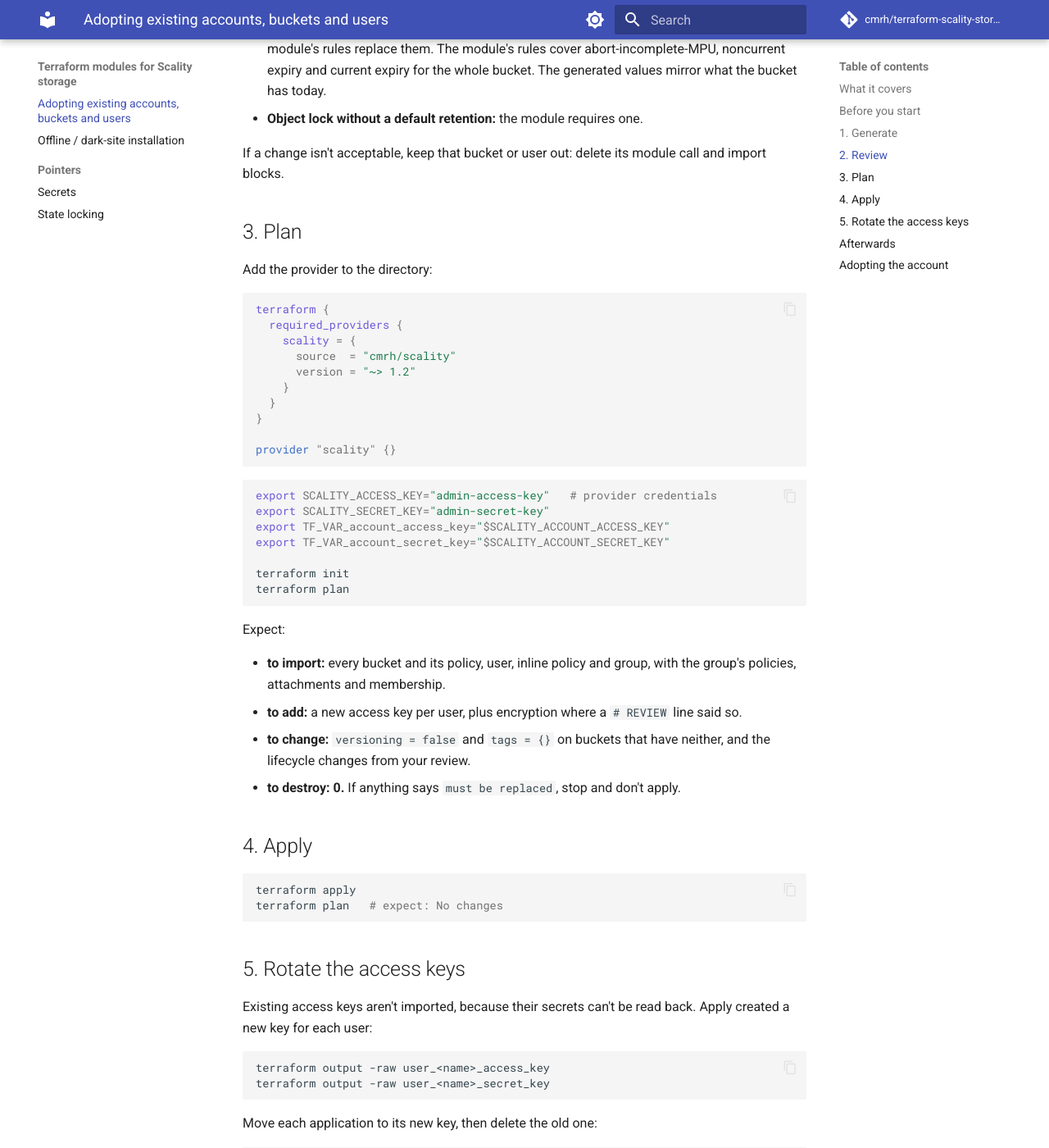
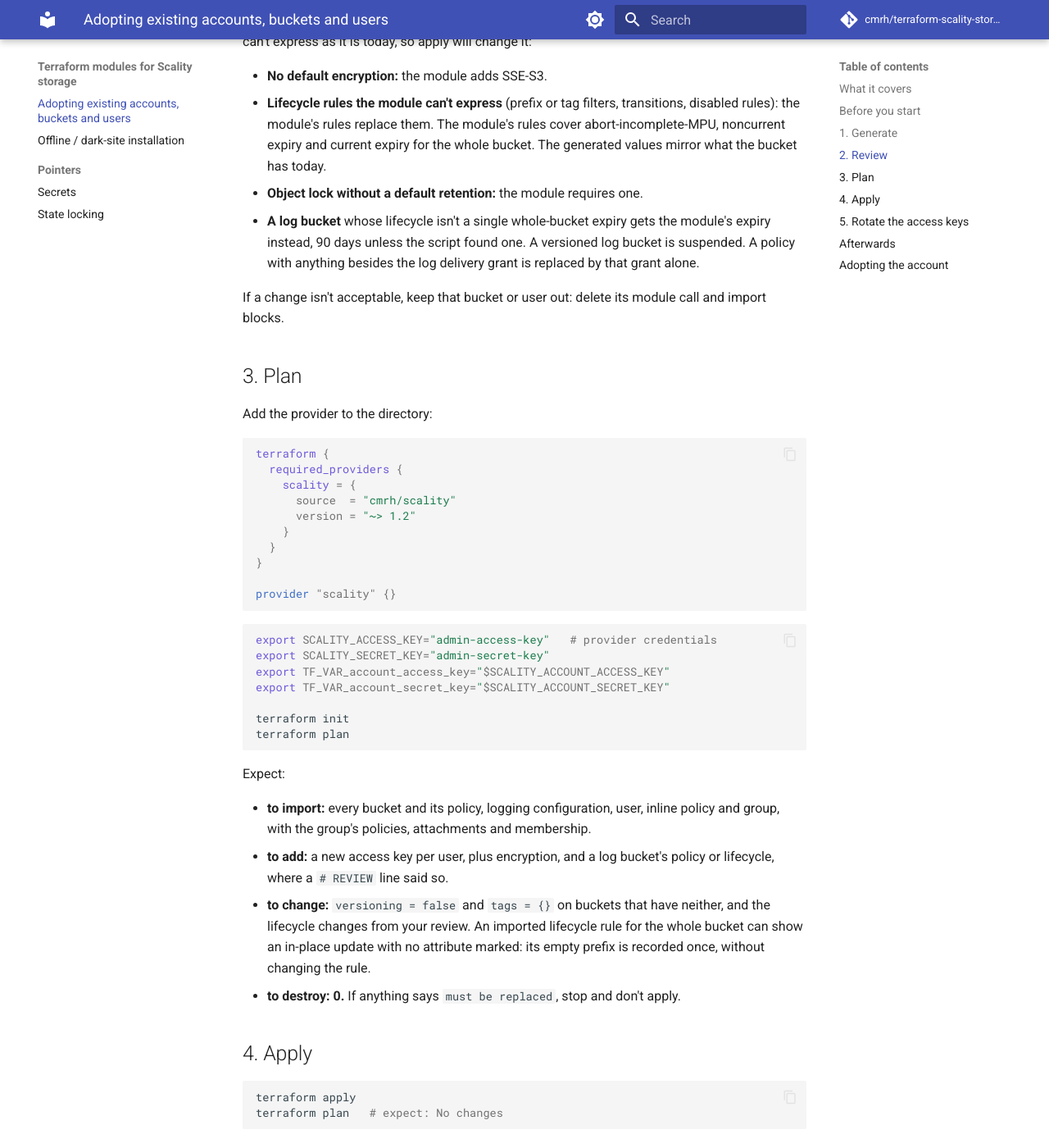
Before and after one commit to cmrh/terraform-scality-storage, an MkDocs documentation site: the page built from docs/adoption.md, in a window 1280 px wide and 1400 px high, scrolled down 1669 px. Shown: the whole window at 82% size. Built offline with MkDocs 1.6.1 and Material for MkDocs 9.7.7, drawn with Linux system fonts in a browser that asks for light colours; comment, search, counter and statistics services are not loaded; some of the changed text lies outside the part shown.

Commit message:
feat: adopt bucket logging into scality-access-log-bucket (#78) (#87)

```diff
--- a/docs/adoption.md
+++ b/docs/adoption.md
@@ -8,6 +8,7 @@
 
 | Found in the account | Becomes |
 |---|---|
+| Bucket that receives server access logs | `scality-access-log-bucket`, with the logging configuration of the buckets that log to it |
 | Bucket with object lock | `scality-compliance-bucket`, with its bucket policy |
 | Any other bucket | `scality-application-bucket`, with its bucket policy |
 | User with exactly one inline policy | `scality-application-identity`, keeping the policy name and document |
@@ -17,8 +18,8 @@
 keeping their names and documents. Other policies, such as one attached to
 several groups or to a user, are attached by ARN and left unmanaged.
 
-Not covered, listed on stderr and left as they are: bucket logging,
-replication, roles, users with no or several inline policies,
+Not covered, listed on stderr and left as they are: logging into the same
+bucket, into another account or into a bucket with object lock, replication, roles, users with no or several inline policies,
 managed policies attached to users, and inline group policies. A group with
 inline policies can't be destroyed until they're deleted.
 The script doesn't adopt the account itself;
@@ -66,6 +67,10 @@
   rules cover abort-incomplete-MPU, noncurrent expiry and current expiry for
   the whole bucket. The generated values mirror what the bucket has today.
 - **Object lock without a default retention:** the module requires one.
+- **A log bucket** whose lifecycle isn't a single whole-bucket expiry gets
+  the module's expiry instead, 90 days unless the script found one. A
+  versioned log bucket is suspended. A policy with anything besides the log
+  delivery grant is replaced by that grant alone.
 
 If a change isn't acceptable, keep that bucket or user out: delete its module
 call and import blocks.
@@ -99,12 +104,16 @@
 
 Expect:
 
-- **to import:** every bucket and its policy, user, inline policy and group,
-  with the group's policies, attachments and membership.
-- **to add:** a new access key per user, plus encryption where a `# REVIEW`
-  line said so.
+- **to import:** every bucket and its policy, logging configuration, user,
+  inline policy and group, with the group's policies, attachments and
+  membership.
+- **to add:** a new access key per user, plus encryption, and a log
+  bucket's policy or lifecycle, where a `# REVIEW` line said so.
 - **to change:** `versioning = false` and `tags = {}` on buckets that have
-  neither, and the lifecycle changes from your review.
+  neither, and the lifecycle changes from your review. An imported
+  lifecycle rule for the whole bucket can show an in-place update with no
+  attribute marked: its empty prefix is recorded once, without changing the
+  rule.
 - **to destroy: 0.** If anything says `must be replaced`, stop and don't apply.
 
 ## 4. Apply
```
Also changed, not shown: CHANGELOG.md (+3 -0 lines), 1 other file.
